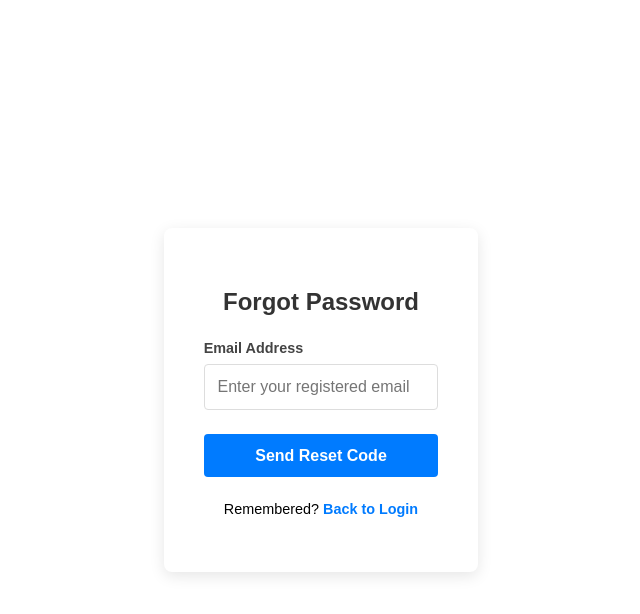
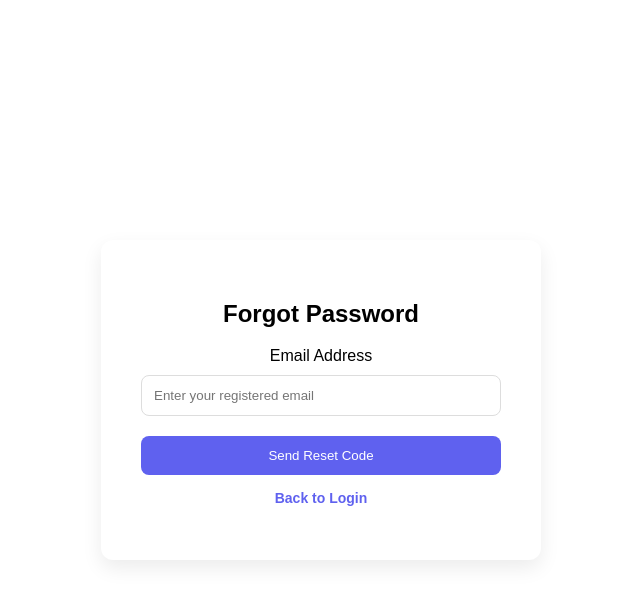
Before and after one commit to rishav2244/ExamSystem, a React (Vite) app in the folder ExamFrontend/: page /login in a window 1280 px wide. Both pictures are taken after a click on the element "Forgot password?". Shown: the top 614 px of the page, without its empty margins (319-959 px from the left). Built offline with nearby package versions, Linux system fonts and the light colour scheme.

Commit message:
Minor CSS Changes to forgot password

```diff
--- a/ExamFrontend/src/components/formType/PasswordResetForm.jsx
+++ b/ExamFrontend/src/components/formType/PasswordResetForm.jsx
@@ -1,77 +1,41 @@
 import styles from "../../pages/css/ForgotPassword.module.css";
 
 export const PasswordResetForm = ({
-    email,
-    otp, setOtp,
-    newPassword, setNewPassword,
-    confirmPassword, setConfirmPassword,
-    onSubmit,
-    loading,
-    attemptsLeft
-}) => {
-    return (
-        <form className={styles.form} onSubmit={onSubmit}>
-            <p className={styles.stepInfo}>
-                Enter the 6-digit code sent to <strong>{email}</strong>
-            </p>
-
-            <div className={styles.formGroup}>
-                <label className={styles.label}>Verification Code</label>
+    email, otp, setOtp, newPassword, setNewPassword,
+    confirmPassword, setConfirmPassword, onSubmit, loading, attemptsLeft
+}) => (
+    <form onSubmit={onSubmit}>
+        <p className={styles.stepInfo}>Code sent to <b>{email}</b></p>
         <input
             type="text"
             className={styles.input}
+            placeholder="6-digit OTP"
             value={otp}
             onChange={(e) => setOtp(e.target.value)}
-                    placeholder="6-digit Code"
-                    maxLength="6"
             required
-                    disabled={loading}
         />
-            </div>
-
-            <div className={styles.formGroup}>
-                <label className={styles.label}>New Password</label>
         <input
             type="password"
             className={styles.input}
+            placeholder="New Password"
             value={newPassword}
             onChange={(e) => setNewPassword(e.target.value)}
-                    placeholder="New Password"
             required
-                    disabled={loading}
         />
-            </div>
-
-            <div className={styles.formGroup}>
-                <label className={styles.label}>Confirm New Password</label>
         <input
             type="password"
             className={styles.input}
+            placeholder="Confirm New Password"
             value={confirmPassword}
             onChange={(e) => setConfirmPassword(e.target.value)}
-                    placeholder="Confirm New Password"
             required
-                    disabled={loading}
         />
-            </div>
-
         <button
             type="submit"
             className={styles.authBtn}
             disabled={loading || attemptsLeft === 0}
         >
-                {loading ? "Updating..." : "Reset Password"}
+            {loading ? "Resetting..." : "Reset Password"}
         </button>
-
-            <div className={styles.otpActions}>
-                <button
-                    type="button"
-                    className={styles.resendBtn}
-                    disabled={true}
-                >
-                    Resend Code (Available soon)
-                </button>
-            </div>
     </form>
 );
-};
--- a/ExamFrontend/src/pages/ForgotPassword.jsx
+++ b/ExamFrontend/src/pages/ForgotPassword.jsx
@@ -62,7 +62,7 @@ export const ForgotPassword = () => {
 
             // Handle account lockout scenario
             if (err.response?.status === 400 &&
-               (errorMsg.toLowerCase().includes("locked") || errorMsg.toLowerCase().includes("limit"))) {
+                (errorMsg.toLowerCase().includes("locked") || errorMsg.toLowerCase().includes("limit"))) {
                 setAttemptsLeft(0);
             }
         } finally {
@@ -73,9 +73,7 @@ export const ForgotPassword = () => {
     return (
         <div className={styles.authContainer}>
             <div className={styles.authCard}>
-                <h2 className={styles.title}>
-                    {step === 1 ? "Forgot Password" : "Reset Password"}
-                </h2>
+                <h2>{step === 1 ? "Forgot Password" : "Reset Password"}</h2>
 
                 {step === 1 ? (
                     <EmailEntryForm
@@ -101,9 +99,7 @@ export const ForgotPassword = () => {
                         {message}
                     </p>
                 )}
-
                 <p className={styles.switchAuth}>
-                    Remembered?{" "}
                     <span onClick={() => navigate("/login")} className={styles.link}>
                         Back to Login
                     </span>
--- a/ExamFrontend/src/pages/css/ForgotPassword.module.css
+++ b/ExamFrontend/src/pages/css/ForgotPassword.module.css
@@ -1,129 +1,93 @@
-.form {
-    width: 100%;
+.authContainer {
+  height: 100vh;
   display: flex;
-    flex-direction: column;
-    gap: 1.5rem;
+  justify-content: center;
+  align-items: center;
 }
 
-.formGroup {
-    display: flex;
-    flex-direction: column;
-    text-align: left;
-    gap: 0.5rem;
+.authCard {
+  background: white;
+  padding: 40px;
+  width: 360px;
+  border-radius: 12px;
+  box-shadow: 0 8px 20px rgba(0, 0, 0, 0.08);
+  text-align: center;
 }
 
-.label {
-    font-size: 0.9rem;
-    font-weight: 600;
-    color: #444;
-}
-
+/* Matching your .auth-card input */
 .input {
-    padding: 0.8rem;
+  width: 100%;
+  padding: 12px;
+  margin: 10px 0;
+  border-radius: 8px;
   border: 1px solid #ddd;
-    border-radius: 4px;
-    font-size: 1rem;
-    transition: border-color 0.3s;
+  box-sizing: border-box; /* Ensures padding doesn't break width */
 }
 
 .input:focus {
   outline: none;
-    border-color: #007bff;
+  border-color: #5f61ef;
 }
 
+/* Matching your .auth-card button */
 .authBtn {
-    padding: 0.8rem;
-    background-color: #007bff;
+  width: 100%;
+  padding: 12px;
+  margin-top: 10px;
+  border-radius: 8px;
+  border: none;
+  background-color: #5f61ef;
   color: white;
-    border: none;
-    border-radius: 4px;
-    font-size: 1rem;
-    font-weight: 600;
   cursor: pointer;
-    transition: background-color 0.3s;
+  font-weight: 500;
 }
 
-.authBtn:hover:not(:disabled) {
-    background-color: #0056b3;
+.authBtn:hover {
+  background-color: #4b4dd1;
 }
 
 .authBtn:disabled {
-    background-color: #ccc;
+  background-color: #cccccc;
   cursor: not-allowed;
 }
 
 .stepInfo {
-    font-size: 0.95rem;
+  font-size: 14px;
   color: #666;
-    margin-bottom: 1rem;
+  margin-bottom: 15px;
   line-height: 1.4;
 }
 
-.otpActions {
-    display: flex;
-    justify-content: center;
-    margin-top: 0.5rem;
-}
-
-.resendBtn {
-    background: none;
-    border: none;
-    color: #007bff;
-    font-size: 0.85rem;
-    cursor: pointer;
-    text-decoration: underline;
-}
-
-.resendBtn:disabled {
-    color: #999;
-    text-decoration: none;
-    cursor: not-allowed;
-}
-
-.errorText {
-    color: #dc3545;
-    font-weight: bold;
-}
-
-.authContainer {
-    display: flex;
-    justify-content: center;
-    align-items: center;
-    min-height: 80vh;
-}
-
-.authCard {
-    background: white;
-    padding: 2.5rem;
-    border-radius: 8px;
-    box-shadow: 0 4px 15px rgba(0, 0, 0, 0.1);
-    width: 100%;
-    max-width: 400px;
-    text-align: center;
-}
-
-.title {
-    margin-bottom: 1.5rem;
-    color: #333;
-}
-
-.authMessage {
-    margin-top: 1.5rem;
-    font-size: 0.9rem;
-    color: #555;
-}
-
 .switchAuth {
-    margin-top: 1.5rem;
-    font-size: 0.9rem;
+  margin-top: 15px;
+  font-size: 14px;
 }
 
 .link {
-    color: #007bff;
+  color: #5f61ef;
   cursor: pointer;
   font-weight: 600;
 }
 
-.link:hover {
-    text-decoration: underline;
+.authMessage {
+  text-align: center;
+  margin-top: 15px;
+  font-size: 14px;
+  font-weight: 500;
 }
+
+.errorText {
+  color: red;
+}
+
+.resendButton {
+  width: 100%;
+  margin-top: 10px;
+  background-color: #6c757d;
+  color: white;
+  border: none;
+  padding: 10px;
+  border-radius: 4px;
+  cursor: pointer;
+  font-weight: bold;
+}
```
Lines whose indentation alone changed are shown as unchanged.
